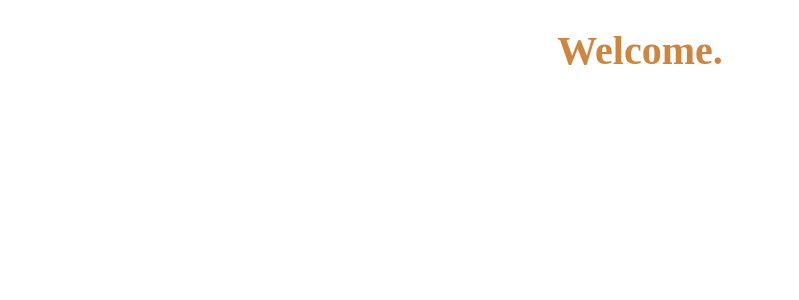
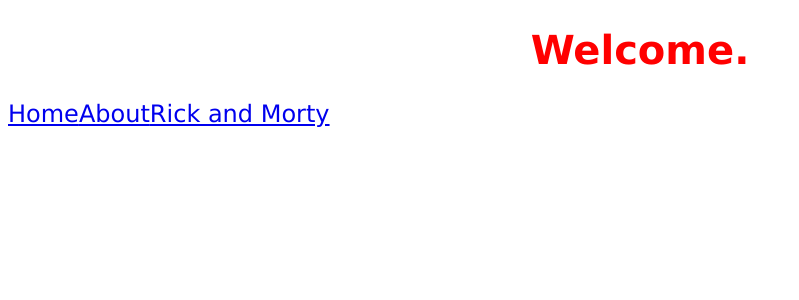
Before and after one commit to Schude/Rick-and-Morty, a Next.js app: page / in a window 1280 px wide. Shown: the top 300 px of the page, without its empty margins (0-799 px from the left). Built offline with nearby package versions, Linux system fonts and the light colour scheme.

Commit message:
Created module styles for rick and morty page

```diff
--- /dev/null
+++ b/components/Layout/layout.js
@@ -0,0 +1,12 @@
+import Navbar from "../navbar";
+import styles from './layout.module.css'
+function Layout({children}){
+
+    return <div className={styles.welcome}>
+    {children}
+    <Navbar/>
+
+    </div>
+}
+
+export default Layout;
--- /dev/null
+++ b/components/Layout/layout.module.css
@@ -0,0 +1,5 @@
+
+/*  */
+.welcome{
+    color:red;
+}
--- a/components/layout.js
+++ /dev/null
@@ -1,12 +0,0 @@
-import Navbar from "./navbar";
-
-function Layout({children}){
-
-    return <div>
-    {children}
-    <Navbar/>
-
-    </div>
-}
-
-export default Layout;
--- a/package.json
+++ b/package.json
@@ -12,6 +12,7 @@
     "next": "10.0.4",
     "react": "17.0.1",
     "react-dom": "17.0.1",
+    "sass": "^1.30.0",
     "slug": "^4.0.2"
   }
 }
--- a/pages/about.js
+++ b/pages/about.js
@@ -1,6 +1,10 @@
 import Navbar from '../components/navbar'
 function About (){
-    return <div><Navbar/></div>
+    return <div>
+
+    <Navbar/>
+    <h1>About Page</h1>
+    </div>
 }
 
 export default About;
--- a/pages/chars/[slug].js
+++ b/pages/chars/[slug].js
@@ -1,5 +1,5 @@
 import unfetch from 'isomorphic-unfetch'
-import Layout from '../../components/layout'
+import Layout from '../../components/Layout/layout'
 import slug from 'slug'
 function charDetail({char}){
 
@@ -13,7 +13,8 @@ function charDetail({char}){
             <img  src = {char.image}></img>
         </figure>
         <h2>{char.name}</h2>
-        </div>
+
+    </div>
 }
 
 
--- a/pages/index.js
+++ b/pages/index.js
@@ -1,4 +1,4 @@
-import Layout from '../components/layout'
+import Layout from '../components/Layout/layout'
 
 
 function HomePage() {
--- a/styles/global.css
+++ b/styles/global.css
@@ -1,71 +1,13 @@
-
 body{
+    font-family: 'Lucida Sans Regular', 'Lucida Grande', 'Lucida Sans Unicode', Geneva, Verdana, sans-serif;
     font-size: 24px;
-    color:peru;
+    color:rgb(197, 156, 115);
 }
 h1,h2{
     font-size: 40px;
     text-align: center;
 }
+
 a{
-    color:rgb(255, 255, 255);
-
     cursor:pointer;
 }
-
-.chars-container{
-    width: 80%;
-    margin:5rem auto;
-
-    display: flex;
-    justify-content: space-evenly;
-    align-items: center;
-    flex-wrap: wrap;
-}
-
-.char-card{
-
-    margin:5px;
-    max-width: 300px;
-    max-height: 300px;
-    display: flex;
-    align-items: center;
-    flex-direction: column;
-    background-color: rgb(224, 219, 207);
-    transition: 0.3s ease-in-out;
-}
-
-.char-card:hover .char-link{
-
-    visibility: visible;
-    opacity: 1;
-    z-index: 1;
-}
-.char-img{
-    margin:0;
-}
-.char-img img{
-    position: relative;
-
-}
-.test{
-    /*display: block;*/
-     width: 100%;
-
-}
-.char-link{
-
-    display: block;
-    margin:0;
-    position: relative;
-    top: -73px;
-    padding: 20px 0;
-    background-color: rgba(65, 78, 74, 0.534);
-    text-align: center;
-    align-items: center;
-
-    visibility: hidden;
-    opacity: 0;
-
-
-}
```
Also changed, not shown: components/components-styles/rickandmort.module.css (added, +54 -0 lines), pages/rickandmorty.js (+10 -7 lines), 1 other file (tests, documents, lock files or other folders).
